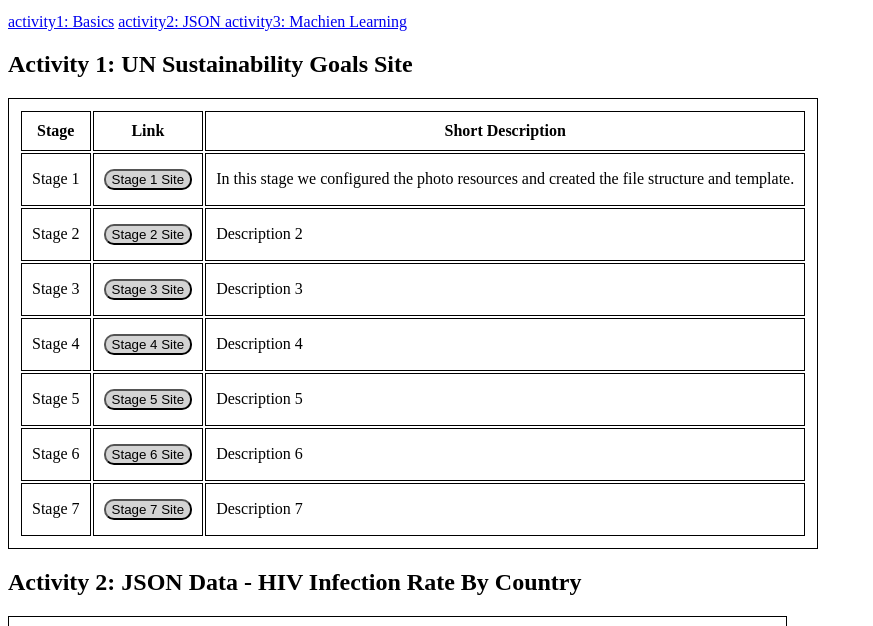
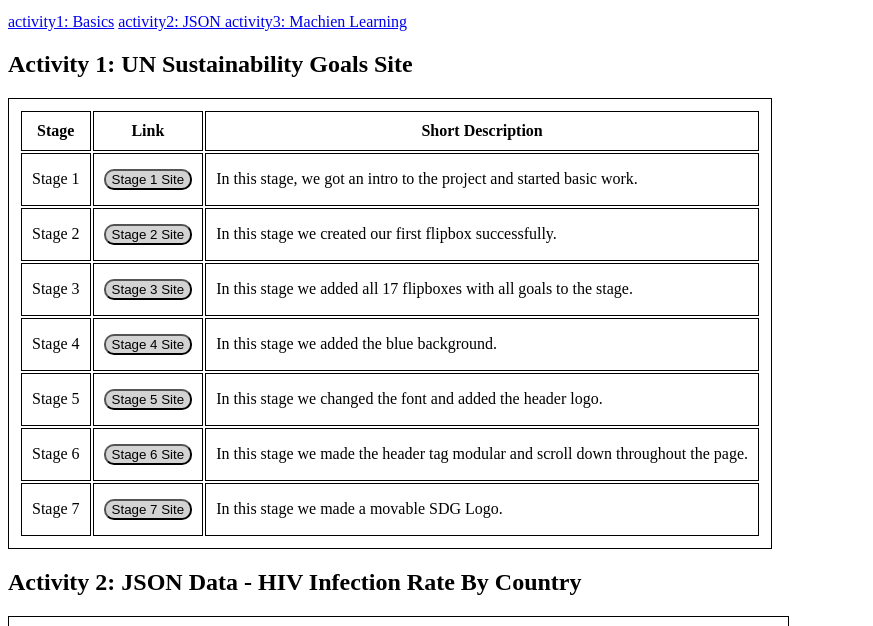
Before and after one commit to jvslinger/jvslinger.github.io, a plain HTML site: page index.html in a window 1280 px wide. Shown: the part 101-727 px from the top of the page, without its empty margins (0-873 px from the left). Drawn offline with Linux system fonts and the light colour scheme.

Commit message:
Pre-March Break Update

```diff
--- a/index.html
+++ b/index.html
@@ -50,7 +50,7 @@
       </form>
 
 
-        <td>In this stage we configured the photo resources and created the file structure and template.</td>
+        <td>In this stage, we got an intro to the project and started basic work.</td>
       </tr>
       <tr>
         <td>Stage 2</td>
@@ -61,7 +61,7 @@
       </form>
 
         </td>
-        <td>Description 2</td>
+        <td>In this stage we created our first flipbox successfully.</td>
       </tr>
 
       <tr>
@@ -73,7 +73,7 @@
       </form>
 
         </td>
-        <td>Description 3</td>
+        <td>In this stage we added all 17 flipboxes with all goals to the stage.</td>
       </tr>
 
       <tr>
@@ -85,7 +85,7 @@
       </form>
 
         </td>
-        <td>Description 4</td>
+        <td>In this stage we added the blue background.</td>
       </tr>
 
       <tr>
@@ -97,7 +97,7 @@
       </form>
 
         </td>
-        <td>Description 5</td>
+        <td>In this stage we changed the font and added the header logo.</td>
       </tr>
 
       <tr>
@@ -109,7 +109,7 @@
       </form>
 
         </td>
-        <td>Description 6</td>
+        <td>In this stage we made the header tag modular and scroll down throughout the page.</td>
       </tr>
 
       <tr>
@@ -121,7 +121,7 @@
       </form>
 
         </td>
-        <td>Description 7</td>
+        <td>In this stage we made a movable SDG Logo.</td>
       </tr>
 
     </table>
@@ -143,7 +143,7 @@
       </form>
 
 
-        <td>In this stage we will be checking to ensure that the site is properly loading JQUERY</td>
+        <td>In this stage we will be checking to ensure that the site is properly loading JQUERY.</td>
       </tr>
       <tr>
         <td>Stage 2</td>
```
Also changed, not shown: Activity 1 Work/ungoalstep7.html (+1 -1 lines).
